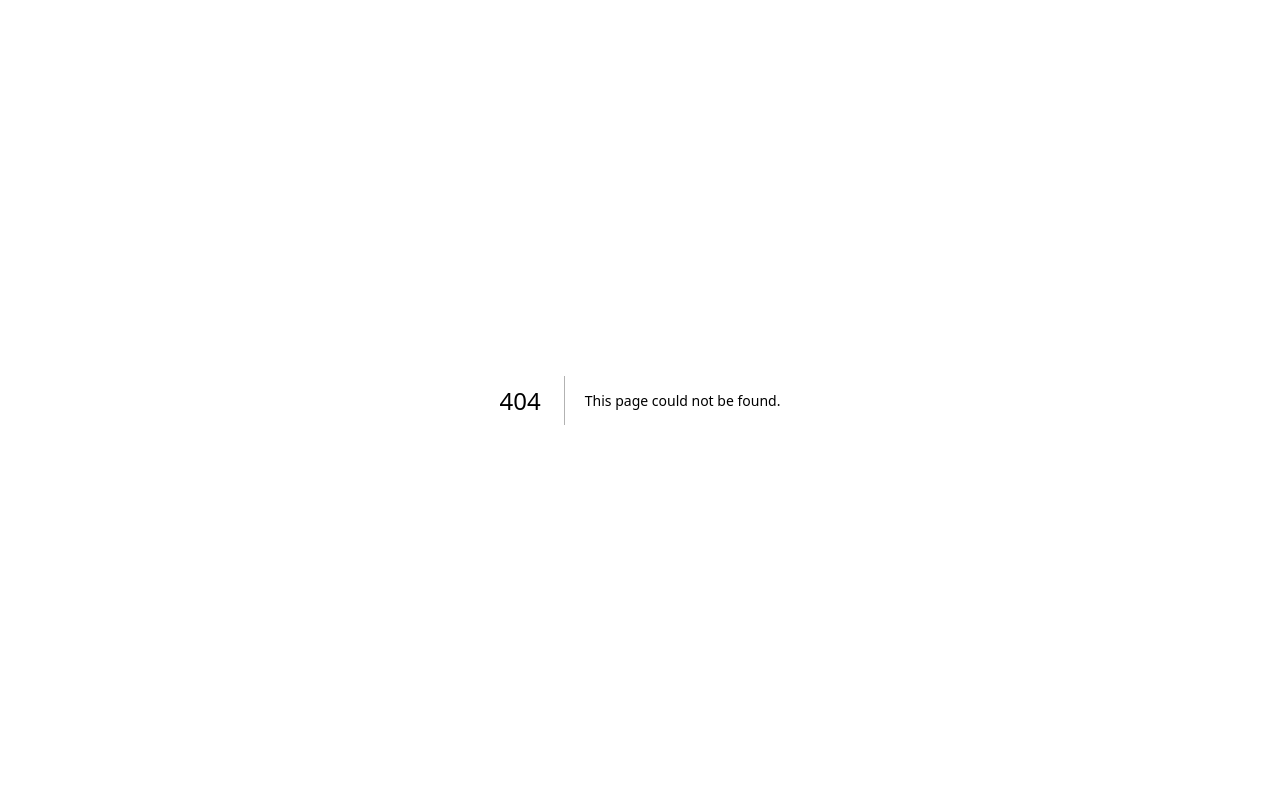
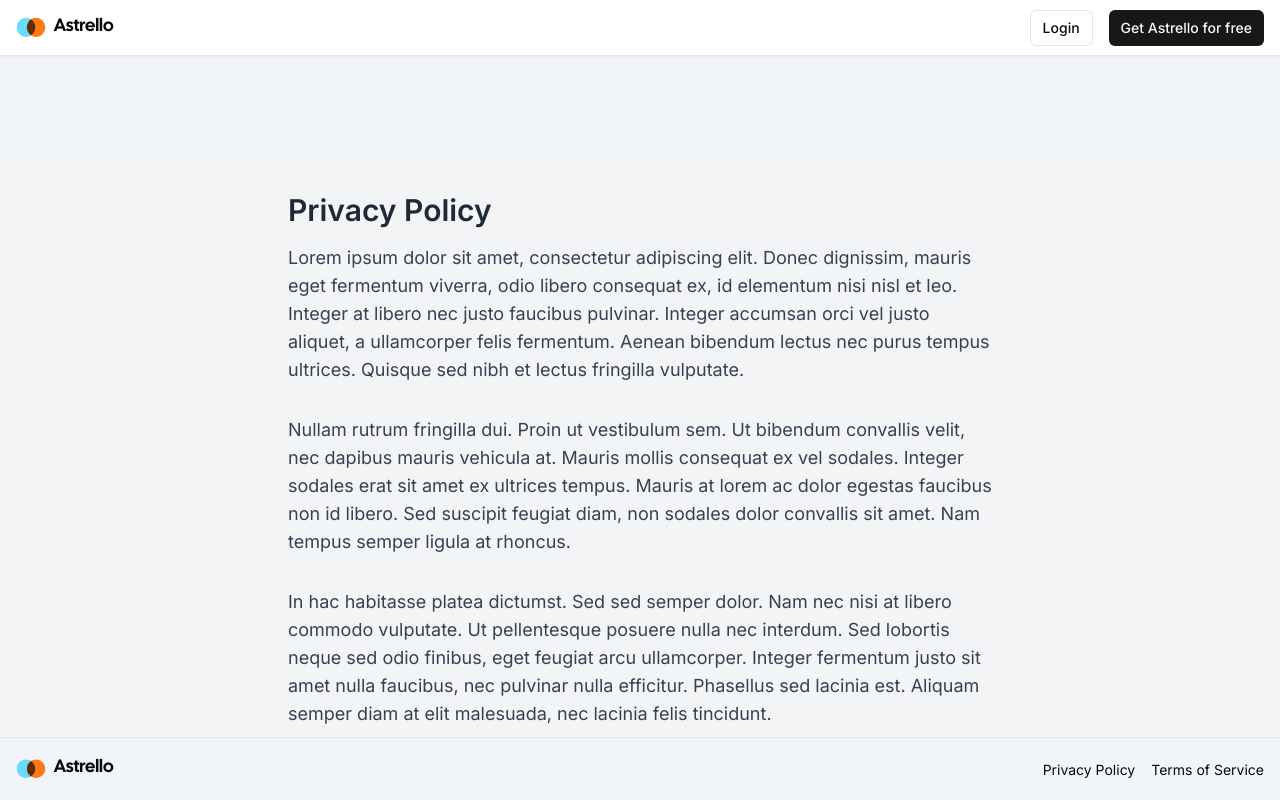
Before and after one commit to A-S-T-R-A/Astrello, a Next.js app: page /privacy-policy in a window 1280 px wide. Before the commit this address had no page. Built offline with nearby package versions, Linux system fonts and the light colour scheme.

Commit message:
add pages

```diff
--- a/app/(marketing)/_components/footer.tsx
+++ b/app/(marketing)/_components/footer.tsx
@@ -1,5 +1,6 @@
 import { Logo } from "@/shared/ui/logo"
 import { Button } from "@/shared/ui/button"
+import Link from "next/link"
 
 export function Footer() {
     return (
@@ -7,12 +8,12 @@ export function Footer() {
             <div className="md:max-w-screen-2xl mx-auto flex items-center w-full justify-between">
                 <Logo />
                 <div className="space-x-4 md:block md:w-auto flex items-center justify-between w-full">
-                    <Button variant="ghost" size="sm">
+                    <Link className="text-sm" href="/privacy-policy">
                         Privacy Policy
-                    </Button>
-                    <Button variant="ghost" size="sm">
+                    </Link>
+                    <Link className="text-sm" href="/terms-of-service">
                         Terms of Service
-                    </Button>
+                    </Link>
                 </div>
             </div>
         </div>
--- a/app/(marketing)/layout.tsx
+++ b/app/(marketing)/layout.tsx
@@ -4,7 +4,7 @@ import { Footer } from "./_components/footer"
 
 export default function MarketingLayout({ children }: { children: ReactNode }) {
     return (
-        <div className="h-full bg-slate-100">
+        <div className="h-full bg-slate-100 overflow-hidden">
             <Navbar />
             <main className="pt-40 pb-20 bg-slate-100">{children}</main>
             <Footer />
--- /dev/null
+++ b/app/(marketing)/privacy-policy/page.tsx
@@ -0,0 +1,30 @@
+export default function PrivacyPolicyPage() {
+    return (
+        <div className="bg-gray-100 min-h-screen py-8">
+            <div className="max-w-3xl mx-auto px-4 sm:px-6 lg:px-8">
+                <h1 className="text-3xl font-semibold text-gray-800 mb-4">Privacy Policy</h1>
+                <p className="text-lg text-gray-700 mb-8">
+                    Lorem ipsum dolor sit amet, consectetur adipiscing elit. Donec dignissim, mauris
+                    eget fermentum viverra, odio libero consequat ex, id elementum nisi nisl et leo.
+                    Integer at libero nec justo faucibus pulvinar. Integer accumsan orci vel justo
+                    aliquet, a ullamcorper felis fermentum. Aenean bibendum lectus nec purus tempus
+                    ultrices. Quisque sed nibh et lectus fringilla vulputate.
+                </p>
+                <p className="text-lg text-gray-700 mb-8">
+                    Nullam rutrum fringilla dui. Proin ut vestibulum sem. Ut bibendum convallis
+                    velit, nec dapibus mauris vehicula at. Mauris mollis consequat ex vel sodales.
+                    Integer sodales erat sit amet ex ultrices tempus. Mauris at lorem ac dolor
+                    egestas faucibus non id libero. Sed suscipit feugiat diam, non sodales dolor
+                    convallis sit amet. Nam tempus semper ligula at rhoncus.
+                </p>
+                <p className="text-lg text-gray-700">
+                    In hac habitasse platea dictumst. Sed sed semper dolor. Nam nec nisi at libero
+                    commodo vulputate. Ut pellentesque posuere nulla nec interdum. Sed lobortis
+                    neque sed odio finibus, eget feugiat arcu ullamcorper. Integer fermentum justo
+                    sit amet nulla faucibus, nec pulvinar nulla efficitur. Phasellus sed lacinia
+                    est. Aliquam semper diam at elit malesuada, nec lacinia felis tincidunt.
+                </p>
+            </div>
+        </div>
+    )
+}
--- /dev/null
+++ b/app/(marketing)/terms-of-service/page.tsx
@@ -0,0 +1,30 @@
+export default function TermsPage() {
+    return (
+        <div className="bg-gray-100 min-h-screen py-8">
+            <div className="max-w-3xl mx-auto px-4 sm:px-6 lg:px-8">
+                <h1 className="text-3xl font-semibold text-gray-800 mb-4">Terms of Service</h1>
+                <p className="text-lg text-gray-700 mb-8">
+                    Lorem ipsum dolor sit amet, consectetur adipiscing elit. Donec dignissim, mauris
+                    eget fermentum viverra, odio libero consequat ex, id elementum nisi nisl et leo.
+                    Integer at libero nec justo faucibus pulvinar. Integer accumsan orci vel justo
+                    aliquet, a ullamcorper felis fermentum. Aenean bibendum lectus nec purus tempus
+                    ultrices. Quisque sed nibh et lectus fringilla vulputate.
+                </p>
+                <p className="text-lg text-gray-700 mb-8">
+                    Nullam rutrum fringilla dui. Proin ut vestibulum sem. Ut bibendum convallis
+                    velit, nec dapibus mauris vehicula at. Mauris mollis consequat ex vel sodales.
+                    Integer sodales erat sit amet ex ultrices tempus. Mauris at lorem ac dolor
+                    egestas faucibus non id libero. Sed suscipit feugiat diam, non sodales dolor
+                    convallis sit amet. Nam tempus semper ligula at rhoncus.
+                </p>
+                <p className="text-lg text-gray-700">
+                    In hac habitasse platea dictumst. Sed sed semper dolor. Nam nec nisi at libero
+                    commodo vulputate. Ut pellentesque posuere nulla nec interdum. Sed lobortis
+                    neque sed odio finibus, eget feugiat arcu ullamcorper. Integer fermentum justo
+                    sit amet nulla faucibus, nec pulvinar nulla efficitur. Phasellus sed lacinia
+                    est. Aliquam semper diam at elit malesuada, nec lacinia felis tincidunt.
+                </p>
+            </div>
+        </div>
+    )
+}
--- a/app/(platform)/(dashboard)/organization/[organizationId]/page.tsx
+++ b/app/(platform)/(dashboard)/organization/[organizationId]/page.tsx
@@ -12,9 +12,7 @@ export default async function OrganizationIdPage() {
             <Info isPro={isPro} />
             <Separator className="my-4" />
             <div className="px-2 md:px-4">
-                <Suspense fallback={<BoardList.Skeleton />}>
-                    <BoardList />
-                </Suspense>
+                <BoardList />
             </div>
         </div>
     )
--- a/middleware.ts
+++ b/middleware.ts
@@ -3,7 +3,7 @@ import { redirectToSignIn } from "@clerk/nextjs"
 import { authMiddleware } from "@clerk/nextjs/server"
 
 export default authMiddleware({
-    publicRoutes: ["/", "/api/webhook"],
+    publicRoutes: ["/", "/api/webhook", "/terms-of-service", "/privacy-policy"],
     afterAuth(auth, req) {
         if (auth.userId && auth.isPublicRoute) {
             let path = "/select-org"
```
